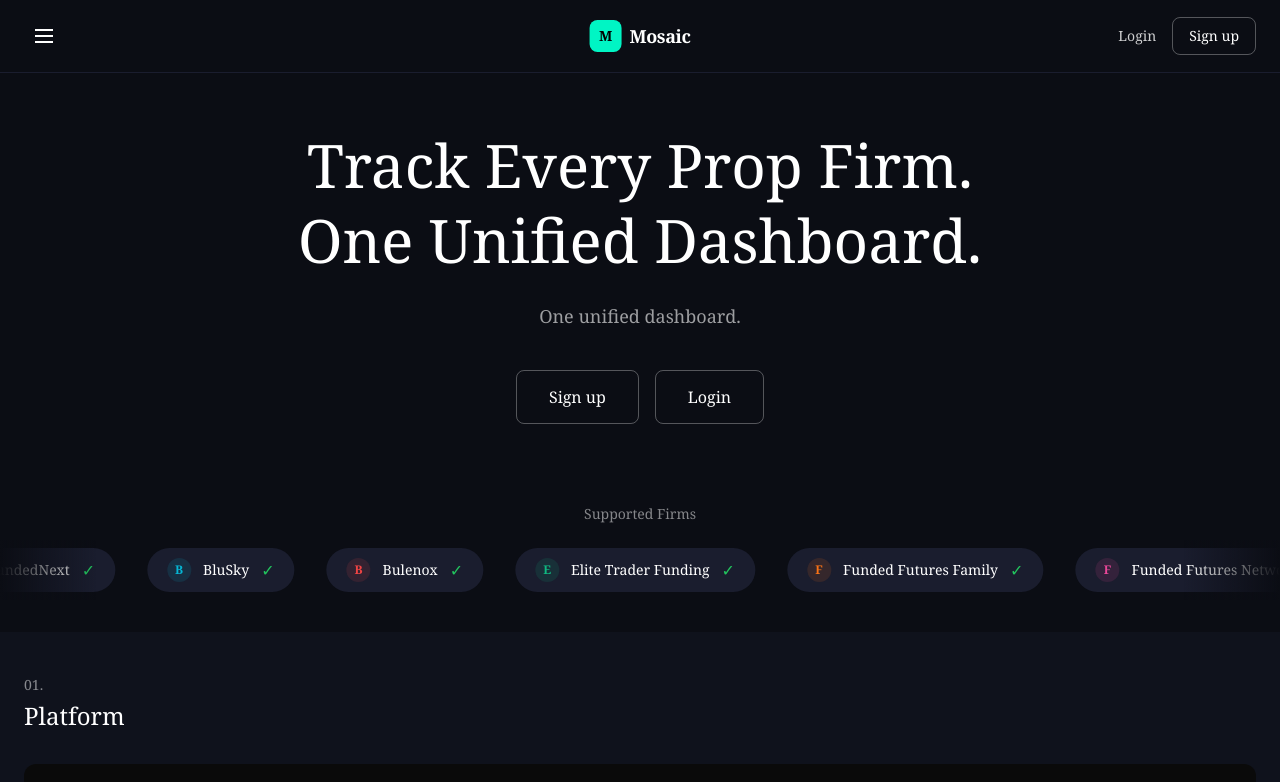
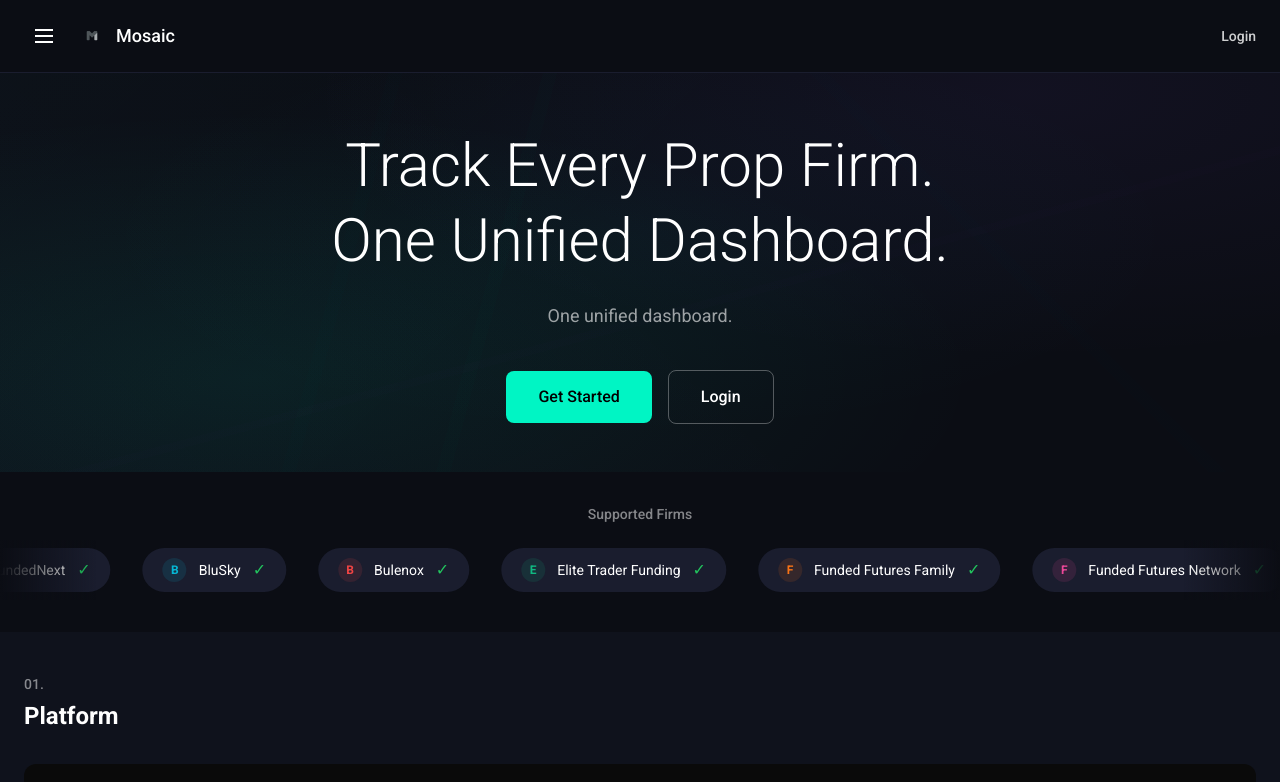
Before and after one commit to tradethemosaic/propflow-clone, a Next.js app: page / in a window 1280 px wide. Shown: the top 782 px of the page. Built offline with nearby package versions, Linux system fonts and the light colour scheme.

Commit message:
Update nav, add logo, sans font, fractal hero background

```diff
--- a/src/app/globals.css
+++ b/src/app/globals.css
@@ -13,12 +13,11 @@
 body {
   background: var(--background);
   color: var(--foreground);
-  font-family: Georgia, 'Times New Roman', serif;
+  font-family: 'Roboto', 'Helvetica Neue', Helvetica, Arial, sans-serif;
 }
 
 h1, h2, h3, h4, h5, h6 {
-  font-family: Georgia, 'Times New Roman', serif;
-  font-weight: 300;
+  font-family: 'Roboto', 'Helvetica Neue', Helvetica, Arial, sans-serif;
 }
 
 .accent {
--- a/src/app/layout.tsx
+++ b/src/app/layout.tsx
@@ -1,8 +1,15 @@
 import type { Metadata } from "next";
+import { Roboto } from "next/font/google";
 import "./globals.css";
 
+const roboto = Roboto({
+  subsets: ["latin"],
+  weight: ["300", "400", "500", "700"],
+  variable: "--font-roboto",
+});
+
 export const metadata: Metadata = {
-  title: "PropFlow - Track Every Prop Firm",
+  title: "Mosaic - Track Every Prop Firm",
   description: "Track Every Prop Firm. One Unified Dashboard.",
 };
 
@@ -13,7 +20,7 @@
 }>) {
   return (
     <html lang="en">
-      <body className="antialiased">{children}</body>
+      <body className={roboto.className}>{children}</body>
     </html>
   );
 }
--- a/src/app/page.tsx
+++ b/src/app/page.tsx
@@ -39,7 +39,8 @@
       {/* Navigation */}
       <nav className="fixed top-0 left-0 right-0 z-50" style={{ background: '#0b0d14', borderBottom: '1px solid #1a1d2e' }}>
         <div className="max-w-7xl mx-auto px-6 py-4 flex items-center justify-between">
-          {/* Left - Hamburger */}
+          {/* Left - Hamburger + Logo */}
+          <div className="flex items-center gap-3">
             <button className="text-white p-2">
               <svg width="24" height="24" viewBox="0 0 24 24" fill="none" stroke="currentColor" strokeWidth="2">
                 <line x1="3" y1="6" x2="21" y2="6"></line>
@@ -47,29 +48,48 @@
                 <line x1="3" y1="18" x2="21" y2="18"></line>
               </svg>
             </button>
-
-          {/* Center - Logo */}
-          <div className="flex items-center gap-2 absolute left-1/2 transform -translate-x-1/2">
-            <div className="w-8 h-8 rounded-lg flex items-center justify-center" style={{ background: '#00f5c4' }}>
-              <span className="text-black font-bold text-sm">M</span>
+            <div className="flex items-center gap-2">
+              <Image
+                src="/mosaic-logo-nav.png"
+                alt="Mosaic"
+                width={32}
+                height={32}
+                className="rounded"
+              />
+              <span className="text-white font-medium text-lg">Mosaic</span>
             </div>
-            <span className="text-white font-semibold text-lg tracking-tight">Mosaic</span>
           </div>
 
-          {/* Right - Login & Sign Up */}
+          {/* Right - Login */}
           <div className="flex items-center gap-4">
             <a href="#" className="text-white/80 hover:text-white transition text-sm font-medium">Login</a>
-            <button className="px-4 py-2 rounded-lg text-sm font-medium text-white hover:bg-white/10 transition" style={{ border: '1px solid rgba(255,255,255,0.3)' }}>
-              Sign up
-            </button>
           </div>
         </div>
       </nav>
 
-      {/* Hero Section */}
-      <section className="pt-32 pb-12 px-6" style={{ background: '#0b0d14' }}>
-        <div className="max-w-4xl mx-auto text-center">
-          <h1 className="text-4xl md:text-5xl lg:text-6xl font-light text-white mb-6 leading-tight" style={{ fontFamily: 'Georgia, serif', fontWeight: 300 }}>
+      {/* Hero Section with Fractal Background */}
+      <section className="pt-32 pb-12 px-6 relative overflow-hidden" style={{
+        background: '#0b0d14',
+        backgroundImage: `
+          radial-gradient(ellipse at 20% 80%, rgba(0, 245, 196, 0.08) 0%, transparent 50%),
+          radial-gradient(ellipse at 80% 20%, rgba(139, 92, 246, 0.06) 0%, transparent 50%),
+          radial-gradient(ellipse at 50% 50%, rgba(6, 182, 212, 0.04) 0%, transparent 60%),
+          linear-gradient(135deg, rgba(0, 245, 196, 0.02) 0%, transparent 50%),
+          linear-gradient(45deg, rgba(139, 92, 246, 0.02) 0%, transparent 50%)
+        `
+      }}>
+        {/* Fractal glass effect overlays */}
+        <div className="absolute inset-0 opacity-30" style={{
+          backgroundImage: `
+            linear-gradient(105deg, transparent 40%, rgba(0, 245, 196, 0.03) 40%, rgba(0, 245, 196, 0.03) 41%, transparent 41%),
+            linear-gradient(165deg, transparent 60%, rgba(139, 92, 246, 0.03) 60%, rgba(139, 92, 246, 0.03) 61%, transparent 61%),
+            linear-gradient(225deg, transparent 30%, rgba(6, 182, 212, 0.02) 30%, rgba(6, 182, 212, 0.02) 31%, transparent 31%),
+            linear-gradient(285deg, transparent 70%, rgba(0, 245, 196, 0.02) 70%, rgba(0, 245, 196, 0.02) 71%, transparent 71%)
+          `
+        }}></div>
+
+        <div className="max-w-4xl mx-auto text-center relative z-10">
+          <h1 className="text-4xl md:text-5xl lg:text-6xl font-light text-white mb-6 leading-tight" style={{ fontFamily: 'Roboto, Helvetica, Arial, sans-serif', fontWeight: 300 }}>
             Track Every Prop Firm.<br />
             One Unified Dashboard.
           </h1>
@@ -77,8 +97,8 @@
             One unified dashboard.
           </p>
           <div className="flex flex-col sm:flex-row items-center gap-4 justify-center">
-            <button className="px-8 py-3.5 rounded-lg text-base font-medium text-white hover:bg-white/10 transition w-full sm:w-auto" style={{ border: '1px solid rgba(255,255,255,0.3)' }}>
-              Sign up
+            <button className="px-8 py-3.5 rounded-lg text-base font-medium text-black hover:opacity-90 transition w-full sm:w-auto" style={{ background: '#00f5c4' }}>
+              Get Started
             </button>
             <button className="px-8 py-3.5 rounded-lg text-base font-medium text-white hover:bg-white/10 transition w-full sm:w-auto" style={{ border: '1px solid rgba(255,255,255,0.3)' }}>
               Login
```
Also changed, not shown: public/mosaic-logo-nav.png (added). Lines whose indentation alone changed are shown as unchanged.
